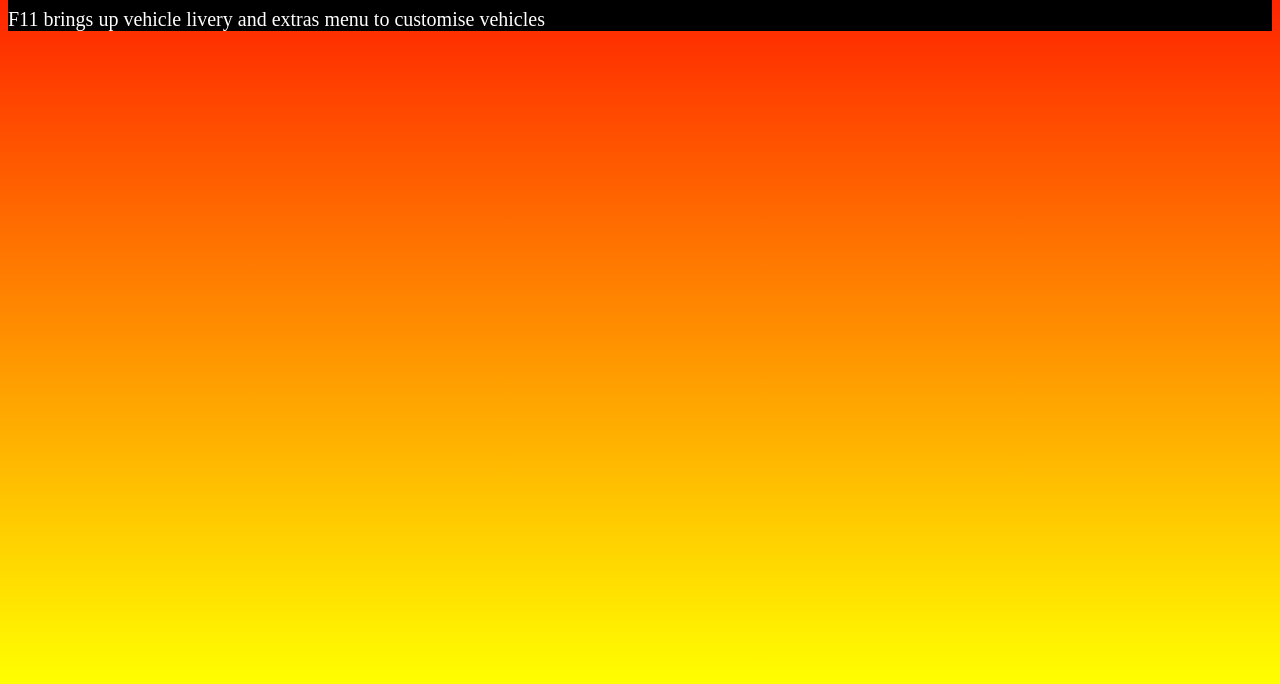
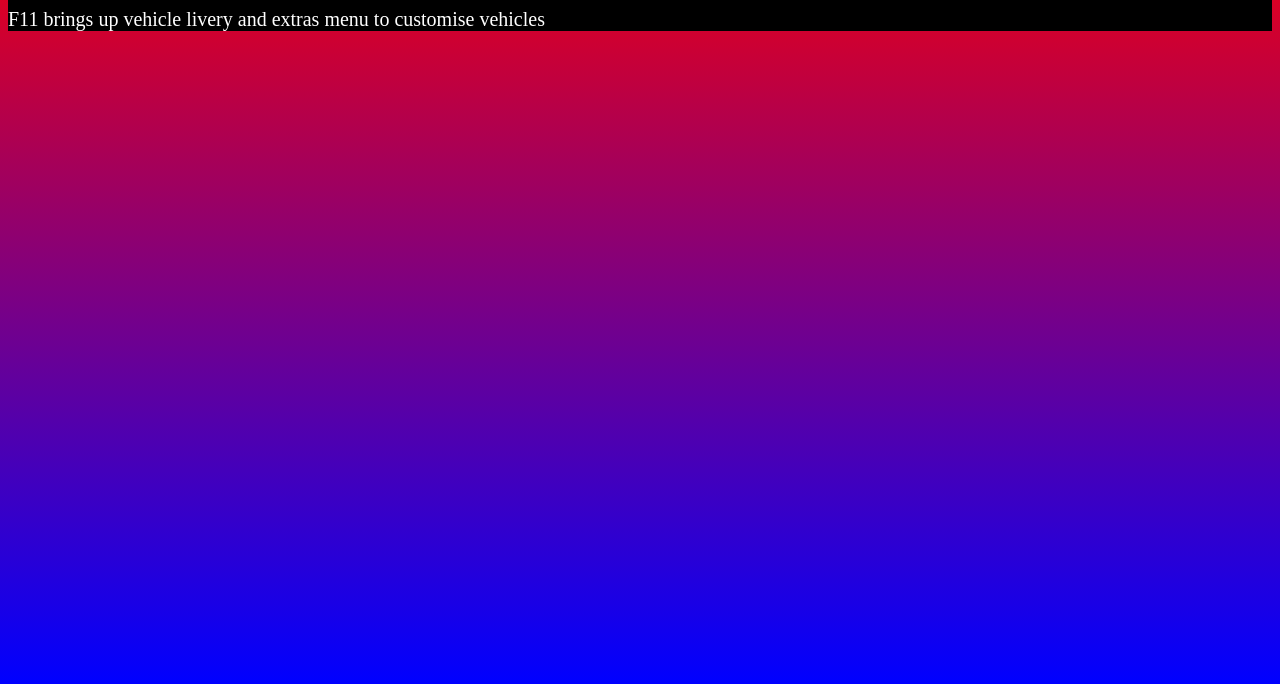
Before and after one commit to Gavin72/FiveM, a plain HTML site: page index.html in a window 1280 px wide. Shown: the part 116-800 px from the top of the page. Drawn offline with Linux system fonts and the light colour scheme.

Commit message:
Update index.html

```diff
--- a/index.html
+++ b/index.html
@@ -2,7 +2,7 @@
 
 <style>
 body {
-  background-image: linear-gradient(red, yellow);
+  background-image: linear-gradient(red, blue);
 }
 
 .title {
```
